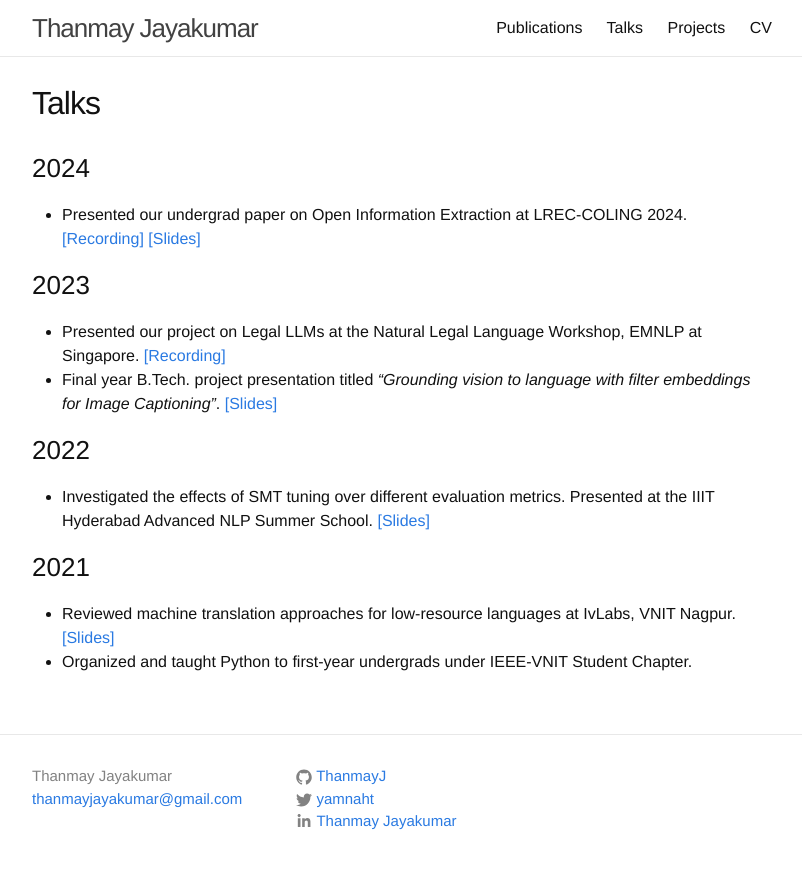
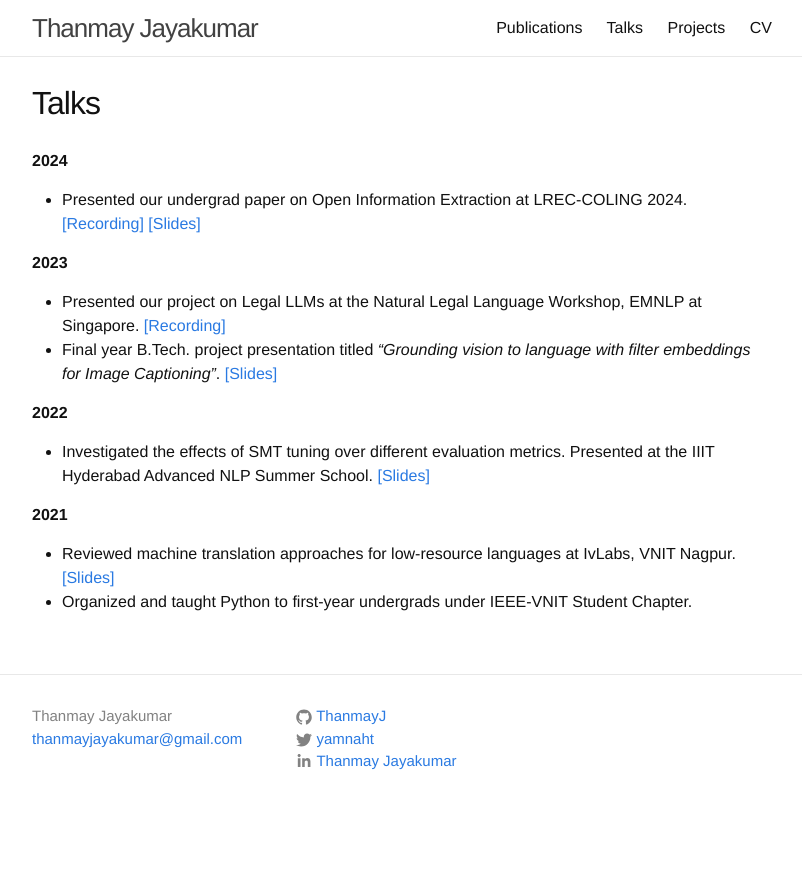
Before and after one commit to ThanmayJ/ThanmayJ.github.io, a Jekyll site: the page built from _pages/talks.md, in a window 1280 px wide. Shown: the top 869 px of the page, without its empty margins (238-1040 px from the left). Built offline with Jekyll 4.4.1, drawn with Linux system fonts in a browser that asks for light colours.

```diff
--- a/_pages/talks.md
+++ b/_pages/talks.md
@@ -5,16 +5,16 @@ permalink: /talks/
 order: 2
 ---
 
-### 2024
+**2024**
 * Presented our undergrad paper on Open Information Extraction at LREC-COLING 2024. [[Recording]](https://confcats-event-sessions.s3.amazonaws.com/lrec24/videos/3378.mp4) [[Slides]](https://confcats-event-sessions.s3.amazonaws.com/lrec24/slides/3378.pdf)
 
-### 2023
+**2023**
 * Presented our project on Legal LLMs at the Natural Legal Language Workshop, EMNLP at Singapore. [[Recording]](https://youtu.be/NY-SxAVUaqk?t=6465)
 * Final year B.Tech. project presentation titled *"Grounding vision to language with filter embeddings for Image Captioning"*. [[Slides]](https://docs.google.com/presentation/d/1kMZFeAy9jY2ATgN85ZQ5Zfi6yK_3wgeEkrrfDlyvehA/edit?usp=sharing)
 
-### 2022
+**2022**
 * Investigated the effects of SMT tuning over different evaluation metrics. Presented at the IIIT Hyderabad Advanced NLP Summer School. [[Slides]](https://drive.google.com/file/d/1ws3ViFsy404ads5mE8fe7KTQh-Peost-/)
 
-### 2021
+**2021**
 * Reviewed machine translation approaches for low-resource languages at IvLabs, VNIT Nagpur. [[Slides]](https://docs.google.com/presentation/d/1oWpU-3UGvh6xf_P8z_LmJulEeX8B0UWYFoCn9NDeyyA/edit?usp=sharing)
 * Organized and taught Python to first-year undergrads under IEEE-VNIT Student Chapter.
```
